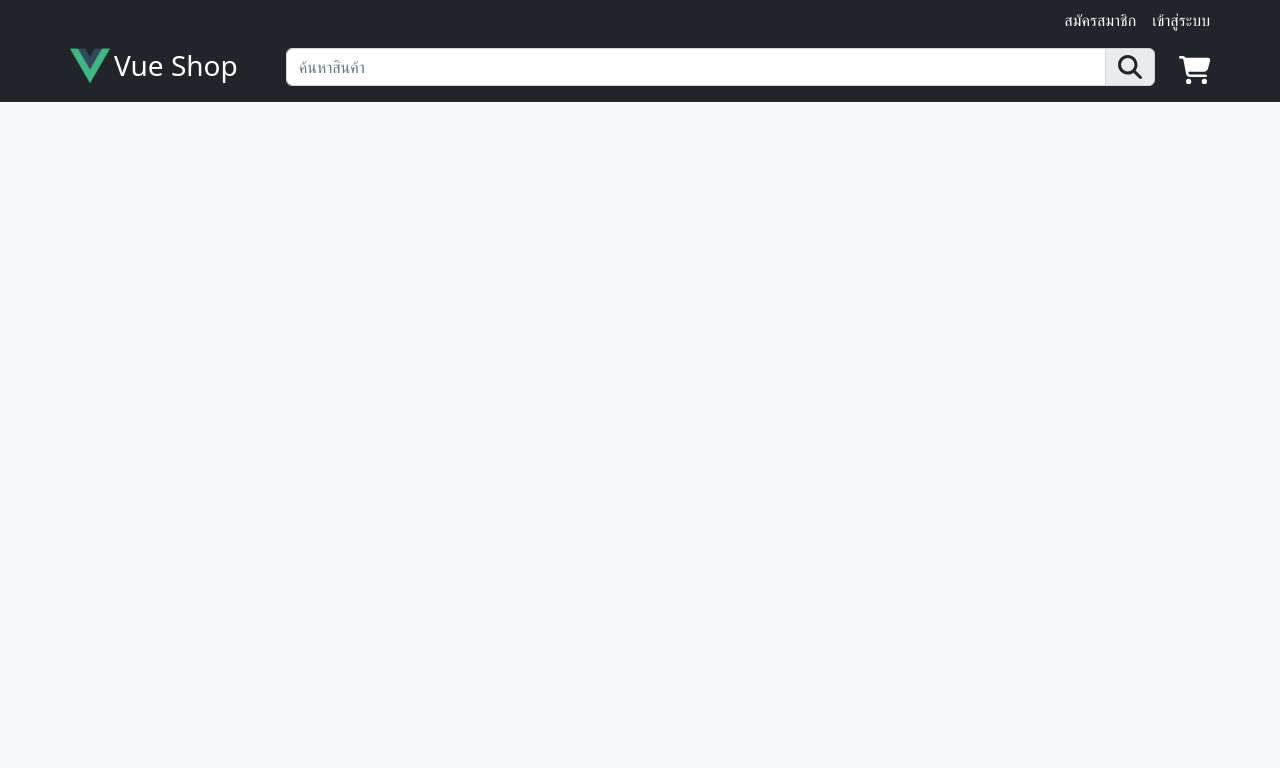
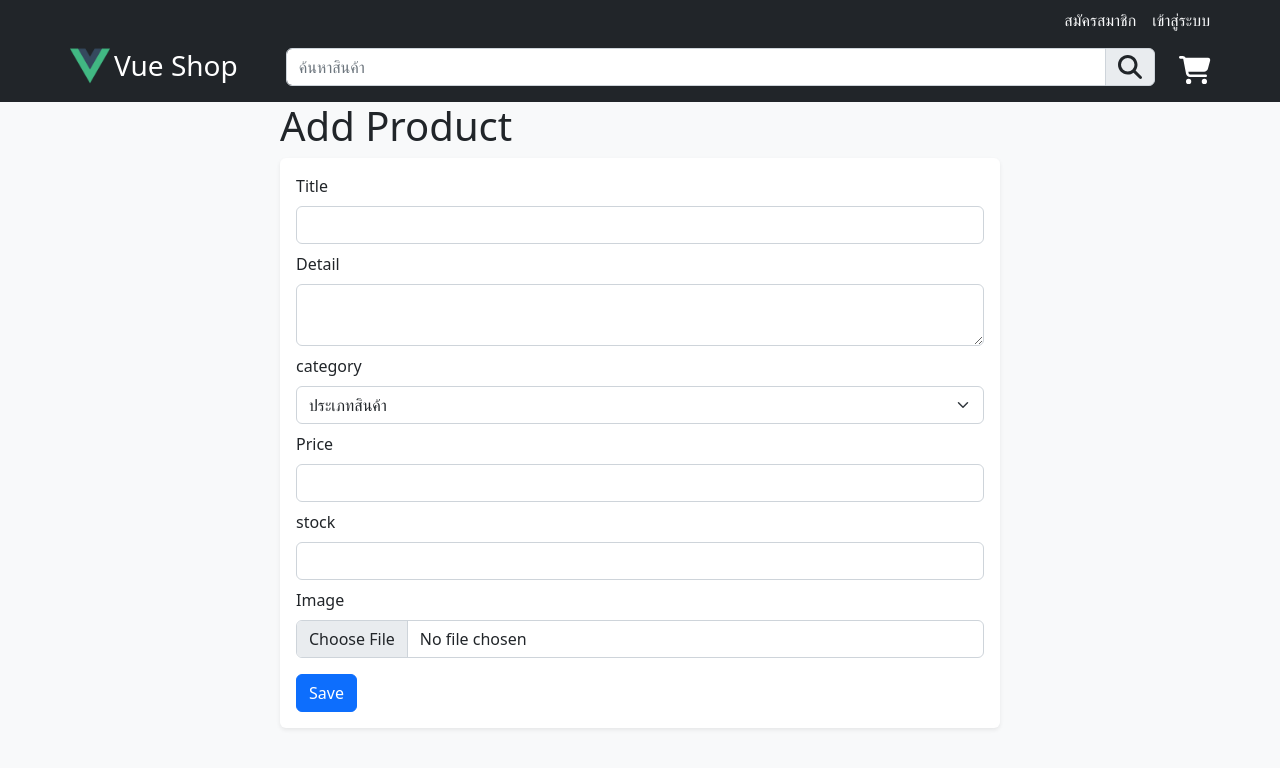
Before and after one commit to piyawatx/vue-shop, a Vue app: page /stock/add in a window 1280 px wide. Shown: the top 768 px of the page. Built offline with nearby package versions, Linux system fonts and the light colour scheme.

Commit message:
เพิ่มหน้าเพิ่มสินค้า

```diff
--- a/src/router/index.js
+++ b/src/router/index.js
@@ -24,6 +24,11 @@ const routes = [
     path: '/stock',
     name: 'stock',
     component: () => import('../views/StockView.vue')
+  },
+  {
+    path: '/stock/add',
+    name: 'addProduct',
+    component: () => import('../views/AddProductView.vue')
   }
 ]
 
--- /dev/null
+++ b/src/views/AddProductView.vue
@@ -0,0 +1,109 @@
+<template>
+  <div class="container p-0" style="max-width: 720px">
+    <h1>Add Product</h1>
+    <div class="card border-0 shadow-sm">
+      <div class="card-body">
+        <form @submit.prevent="saveData">
+          <div class="mb-2">
+            <label for="title" class="form-label">Title</label>
+            <input
+              type="text"
+              class="form-control"
+              id="title"
+              v-model.trim="product.title"
+            />
+          </div>
+          <div class="mb-2">
+            <label for="detail" class="form-label">Detail</label>
+            <textarea
+              class="form-control"
+              rows="2"
+              id="detail"
+              name="text"
+            ></textarea>
+          </div>
+          <div class="mb-2">
+            <label for="category" class="form-label">category</label>
+            <select class="form-select">
+              <option selected>ประเภทสินค้า</option>
+              <option value="1">เสื้อ</option>
+              <option value="2">กางเกง</option>
+              <option value="3">รองเท้า</option>
+            </select>
+          </div>
+          <div class="mb-2">
+            <label for="price" class="form-label">Price</label>
+            <input
+              type="number"
+              class="form-control"
+              id="price"
+              v-model.number="product.price"
+            />
+          </div>
+          <div class="mb-2">
+            <label for="stock" class="form-label">stock</label>
+            <input
+              type="number"
+              class="form-control"
+              id="stock"
+              v-model.number="product.stock"
+            />
+          </div>
+          <div class="mb-2">
+            <label for="imageUrl" class="form-label">Image</label>
+            <input
+              class="form-control"
+              type="file"
+              id="formFile"
+              @change="onFileSelected"
+              ref="myFileInput"
+              accept="image/*"
+            />
+          </div>
+          <div class="mb-3">
+            <img :src="product.imageUrl" v-if="product.imageUrl" />
+          </div>
+          <button type="submit" class="btn btn-primary">Save</button>
+        </form>
+      </div>
+    </div>
+  </div>
+</template>
+
+<script>
+// import axios from 'axios'
+
+export default {
+  data() {
+    return {
+      product: {
+        title: "",
+        detail: "",
+        price: "",
+        stock: "",
+        category: "",
+        imageUrl: "",
+      },
+      file: null,
+    };
+  },
+  methods: {
+    onFileSelected(event) {
+      if (event.target.files[0]) {
+        this.file = event.target.files[0];
+        this.product.imageUrl = URL.createObjectURL(this.file); // preview image
+      } else {
+        this.product.imageUrl = null;
+      }
+    },
+  },
+};
+</script>
+
+<style scoped>
+img {
+  aspect-ratio: 1 / 1;
+  width: 250px;
+  object-fit: cover;
+}
+</style>
```
